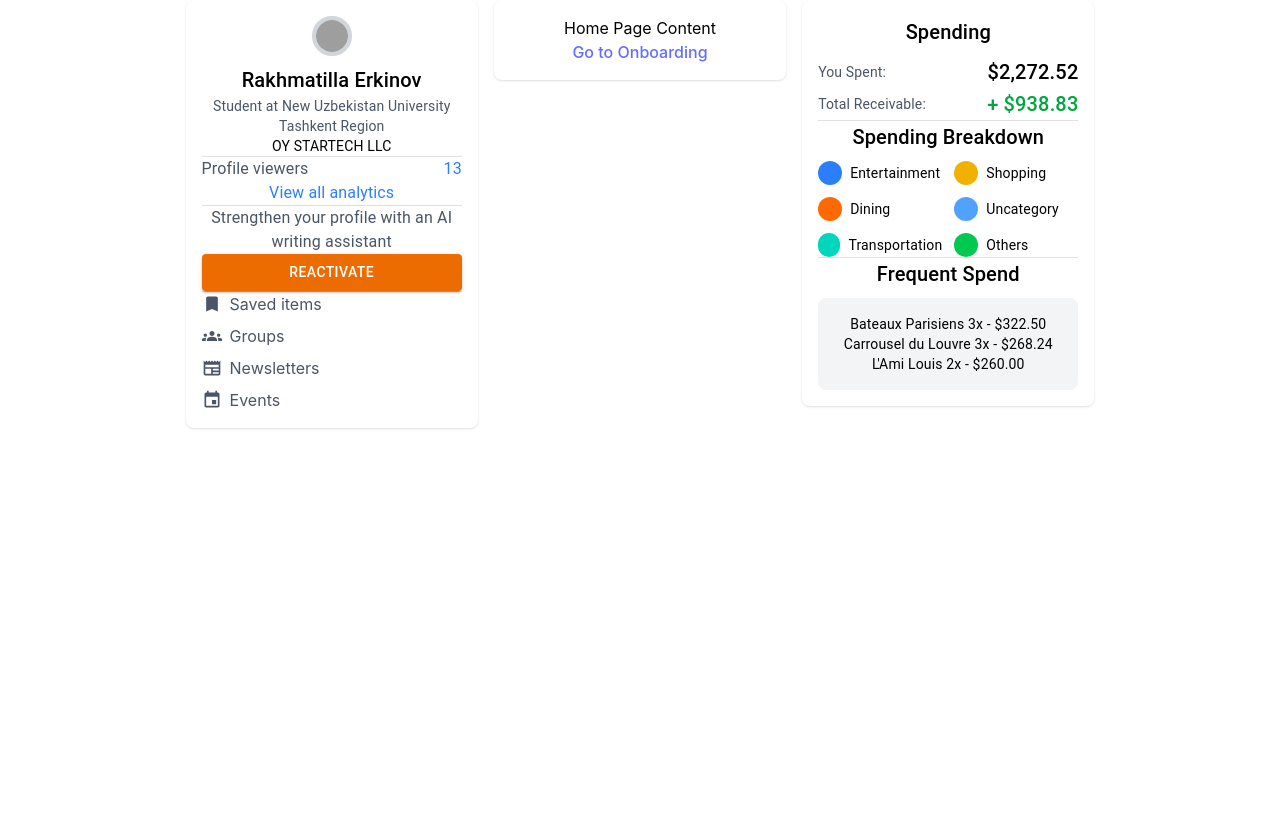
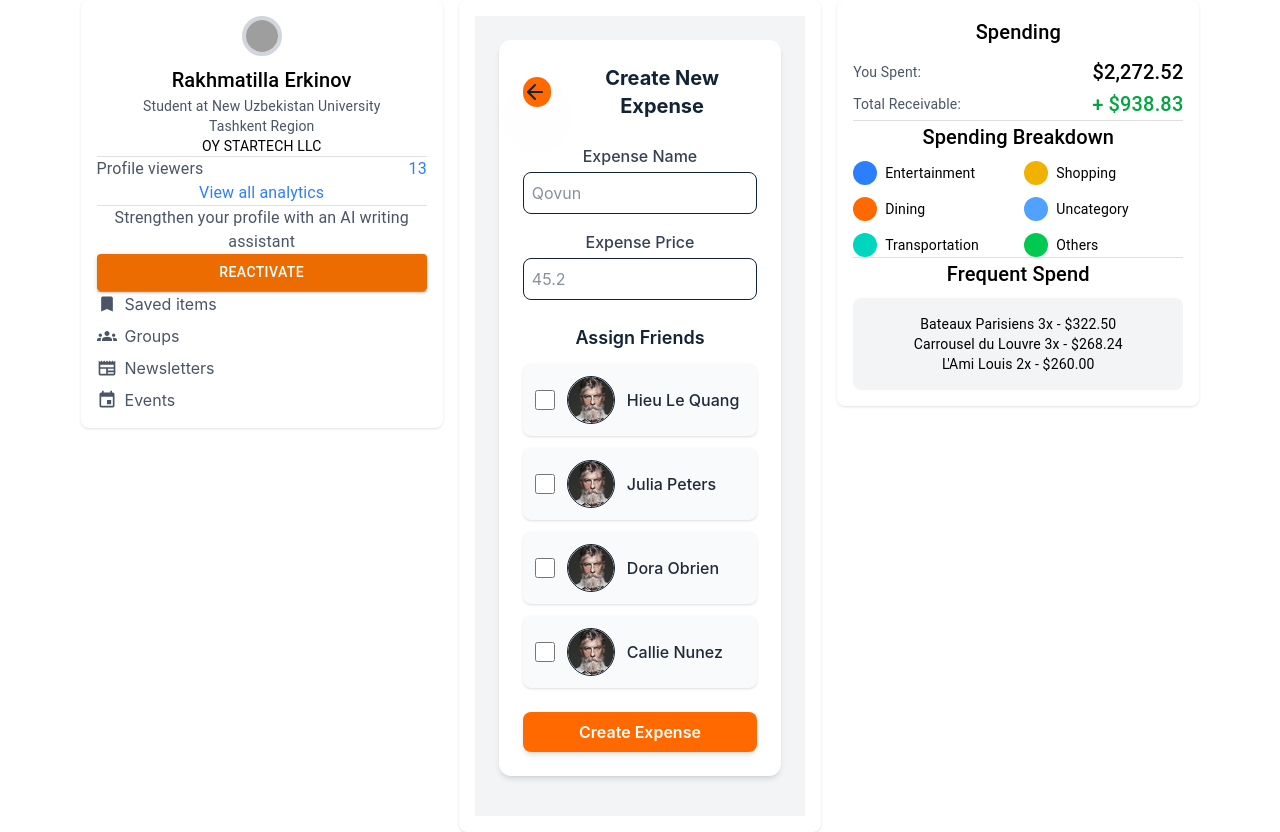
Before and after one commit to erkinov-wtf/split-bill, a React (Vite) app in the folder frontend/: page /create-expence in a window 1280 px wide. Before the commit the page ends 800 px from the top, so only its background shows below. Built offline with nearby package versions, Linux system fonts and the light colour scheme; grey boxes are pictures that could not be loaded; the HTML template or start-up script is replaced by a standard one.

Commit message:
-Create expence room

```diff
--- a/frontend/src/App.jsx
+++ b/frontend/src/App.jsx
@@ -6,6 +6,7 @@ import JoinRoomPage from "./pages/join-room/index.jsx";
 import UsersRoomPage from "./pages/all-users-rooms/UsersRooms.jsx";
 import CreateRoom from "./pages/create-room/index.jsx";
 import UpdateUserStatus from "./pages/update-user-status/index.jsx";
+import CreateExpense from "./pages/expence/createExpence.jsx";
 
 const Home = () => {
     return (
@@ -28,6 +29,7 @@ function App() {
             <Route path="/create" element={<Layout><CreateRoom /></Layout>} />
             <Route path="/rooms" element={<Layout><UsersRoomPage /></Layout>}/>
             <Route path="/update-status" element={<Layout><UpdateUserStatus /></Layout>} />
+            <Route path="/create-expence" element={<Layout><CreateExpense /></Layout>} />
         </Routes>
     );
 }
--- /dev/null
+++ b/frontend/src/pages/expence/createExpence.jsx
@@ -0,0 +1,48 @@
+
+import avatar from "../../assets/Avatar.png";
+import { ArrowLeft } from "lucide-react"
+
+function expence(){
+        console.log("create expence");
+}
+
+export default function CreateExpense() {
+    return (
+        <div className="min-h-screen bg-gray-100 flex flex-col items-center p-6 ">
+            <div className="w-full max-w-md bg-white p-6 rounded-xl shadow-md">
+                <div className="flex items-center space-x-4">
+                    <button className="rounded-full w-[30px] h-[30px]  shadow-indigo-950 shadow-2xl items-center">
+                        <ArrowLeft />
+                    </button>
+                    <h6 className="text-xl font-bold flex-grow text-center">Create New Expense</h6>
+                </div>
+
+                <div className="mt-6">
+                    <label className="block text-gray-700 font-medium">Expense Name</label>
+                    <input type="text" placeholder="Qovun" className="w-full mt-1 p-2 border rounded-lg focus:ring-2 focus:ring-blue-500" />
+                </div>
+                <div className="mt-4">
+                    <label className="block text-gray-700 font-medium">Expense Price</label>
+                    <input type="number" placeholder="45.2" className="w-full mt-1 p-2 border rounded-lg focus:ring-2 focus:ring-blue-500" />
+                </div>
+
+                <div className="mt-6">
+                    <h2 className="text-lg font-semibold">Assign Friends</h2>
+                    <div className="mt-3 space-y-3">
+                        {["Hieu Le Quang", "Julia Peters", "Dora Obrien", "Callie Nunez"].map((friend, index) => (
+                            <div key={index} className="flex items-center space-x-3 bg-gray-50 p-3 rounded-lg shadow-sm">
+                                <input type="checkbox" className="w-5 h-5 text-blue-600" />
+                                <img src={avatar} alt={friend} className="w-12 h-12 rounded-full border" />
+                                <h2 className="text-md font-medium text-gray-800">{friend}</h2>
+                            </div>
+                        ))}
+                    </div>
+                </div>
+
+                <button onClick={expence} className="w-full mt-6 bg-yellow-500 hover:bg-yellow-600 text-white py-2 rounded-lg font-semibold shadow-md">
+                    Create Expense
+                </button>
+            </div>
+        </div>
+    );
+}
```
